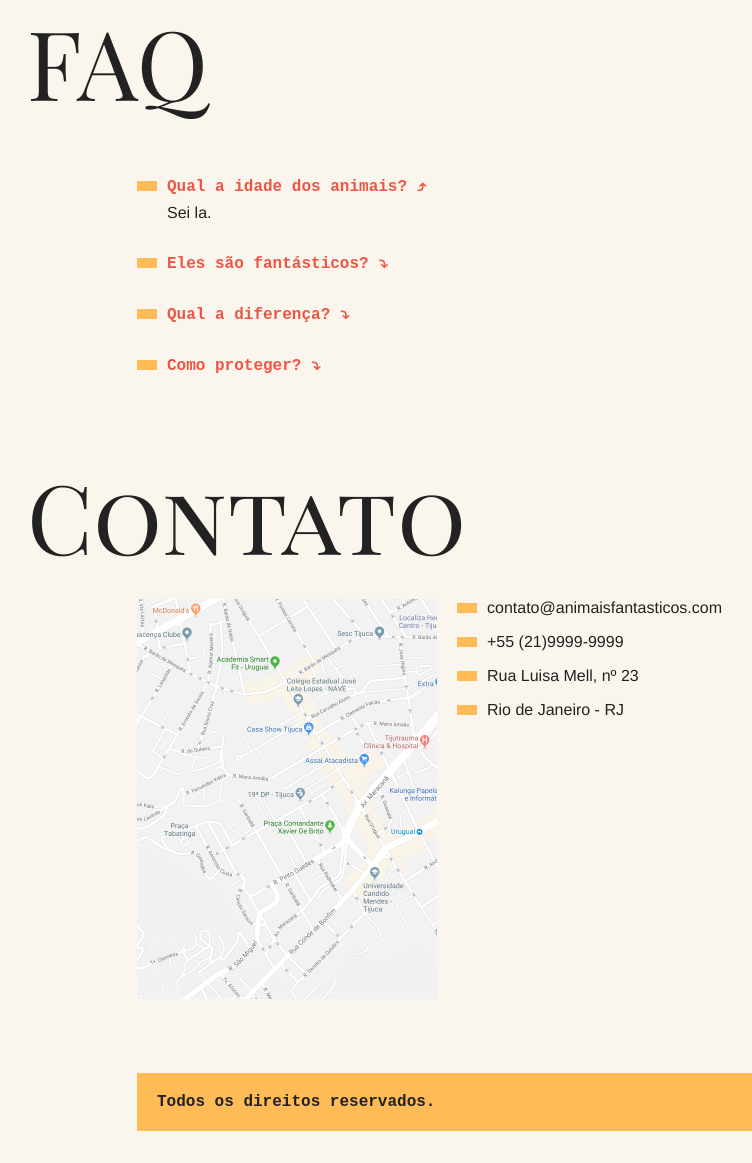
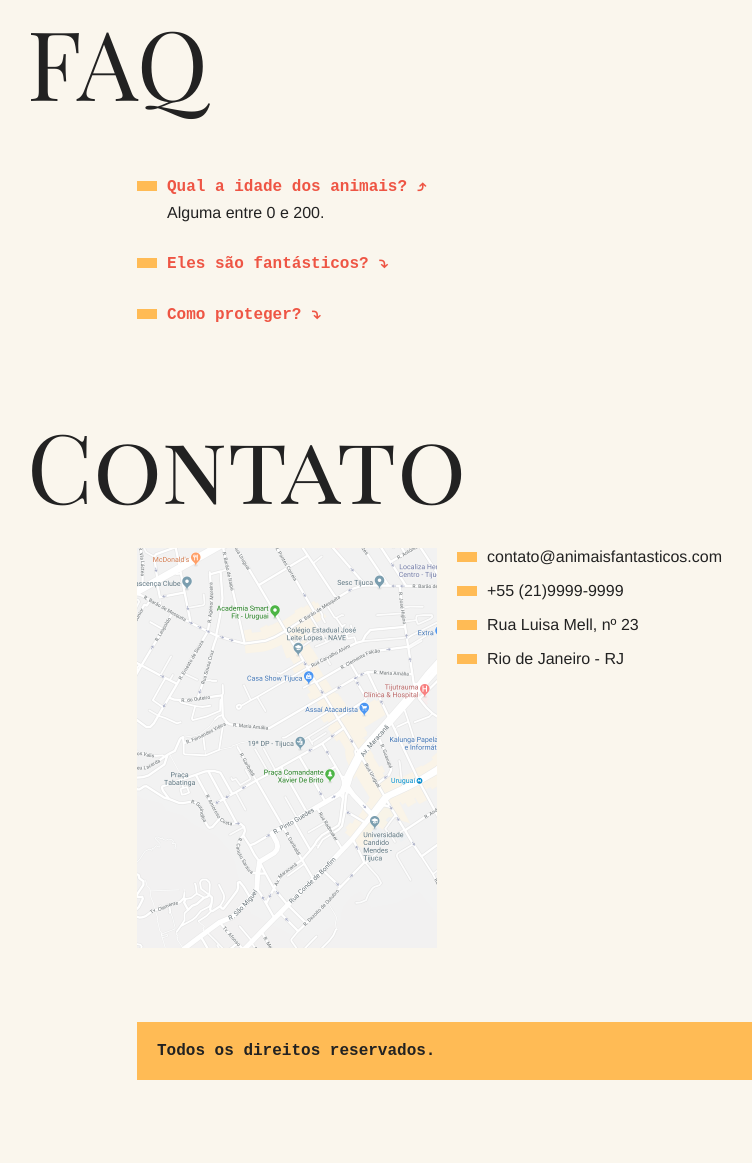
Before and after one commit to moniquelen/Animais-Fantasticos, a plain HTML site: page index.html in a window 1280 px wide. Shown: the part 799-1962 px from the top of the page, without its empty margins (163-915 px from the left). After the commit the page ends 1911 px from the top, so only its background shows below. Drawn offline with Linux system fonts and the light colour scheme.

Commit message:
adc animação ao scroll

```diff
--- a/css/style.css
+++ b/css/style.css
@@ -273,3 +273,14 @@ body {
     opacity: 1;
   }
 }
+
+.js .js-scroll {
+  opacity: 0;
+  transform: translate3d(-30px, 0, 0);
+}
+
+.js .js-scroll.ativo {
+  opacity: 1;
+  transform: translate3d(0, 0, 0);
+  transition: 0.3s;
+}
--- a/index.html
+++ b/index.html
@@ -20,7 +20,7 @@
       <li><a href="https://www.origamid.com/">Dev →</a></li>
     </ul>
   </nav>
-  <section class="grid-section animais" id="animais">
+  <section class="grid-section animais js-scroll" id="animais">
     <h1 class="titulo">Animais Fantásticos</h1>
     <ul class="animais-lista js-tabmenu">
       <li>
@@ -87,21 +87,19 @@
     </div>
   </section>
 
-  <section class="grid-section faq" id="faq">
+  <section class="grid-section faq js-scroll" id="faq">
     <h1 class="titulo">FAQ</h1>
     <dl class="faq-lista js-accordion">
       <dt>Qual a idade dos animais?</dt>
-      <dd>Sei la.</dd>
+      <dd>Alguma entre 0 e 200.</dd>
       <dt>Eles são fantásticos?</dt>
       <dd>São ss confia.</dd>
-      <dt>Qual a diferença?</dt>
-      <dd>Sei não.</dd>
       <dt>Como proteger?</dt>
       <dd>Não matando.</dd>
     </dl>
   </section>
 
-  <section class="grid-section contato" id="contato">
+  <section class="grid-section contato js-scroll" id="contato">
     <h1 class="titulo">Contato</h1>
     <div class="mapa">
       <img src="./img/mapa.png" alt="Imagem de mapa.">
--- a/script.js
+++ b/script.js
@@ -65,3 +65,27 @@ function initScrollSuave() {
   });
 }
 initScrollSuave();
+
+function initAnimacaoScroll() {
+  const sections = document.querySelectorAll(".js-scroll");
+
+  if (sections.length) {
+    const windowMetade = window.innerHeight * 0.6;
+
+    function animaScroll() {
+      sections.forEach((section) => {
+        const sectionTop = section.getBoundingClientRect().top;
+        const isSectionVisible = sectionTop - windowMetade < 0;
+        if (isSectionVisible) {
+          section.classList.add("ativo");
+        }
+      });
+    }
+
+    animaScroll();
+
+    window.addEventListener("scroll", animaScroll);
+  }
+}
+
+initAnimacaoScroll();
```
